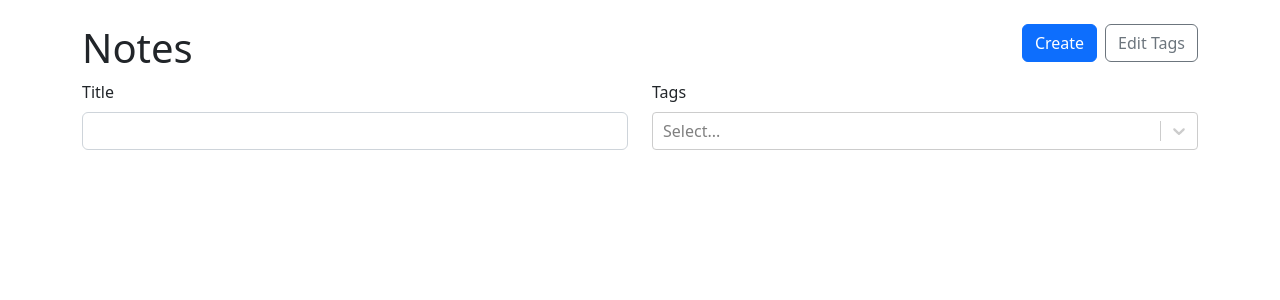
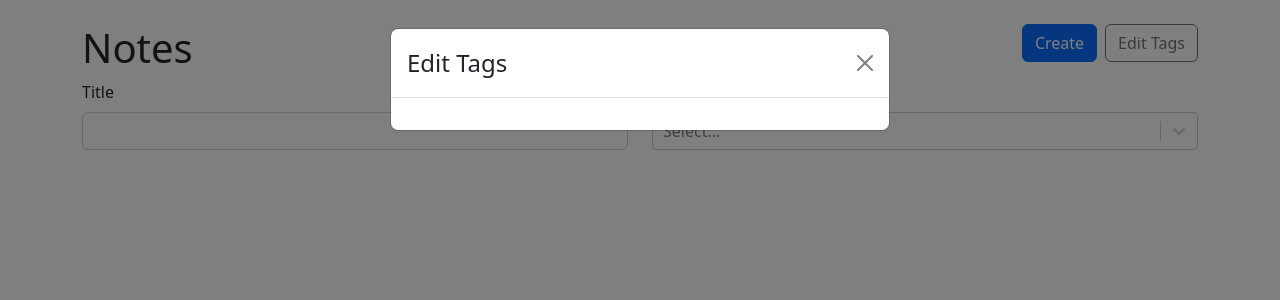
Before and after one commit to yashwanth-git/notes-app, a React (Vite) app: page / in a window 1280 px wide. Both pictures are taken after a click on the button "Edit Tags". Shown: the top 300 px of the page. Built offline with nearby package versions, Linux system fonts and the light colour scheme.

Commit message:
adds editTags Modal

```diff
--- a/src/NoteList.tsx
+++ b/src/NoteList.tsx
@@ -1,5 +1,14 @@
 import { useMemo, useState } from "react";
-import { Row, Col, Stack, Button, Form, Card, Badge } from "react-bootstrap";
+import {
+  Row,
+  Col,
+  Stack,
+  Button,
+  Form,
+  Card,
+  Badge,
+  Modal,
+} from "react-bootstrap";
 import { Link } from "react-router-dom";
 import ReactSelect from "react-select";
 import { Tag } from "./App";
@@ -16,9 +25,16 @@ type SimplifiedNote = {
   id: string;
 };
 
+type EditTagsModalProps = {
+  show: boolean;
+  availableTags: Tag[];
+  handleClose: () => void;
+};
+
 const NoteList = ({ availableTags, notes }: NoteListProps) => {
   const [selectedTags, setSelectedTags] = useState<Tag[]>([]);
   const [title, setTitle] = useState("");
+  const [editTagsModalIsOpen, setEditTagsModalIsOpen] = useState(false);
 
   const filteredNotes = useMemo(() => {
     return notes.filter((note) => {
@@ -44,7 +60,12 @@ const NoteList = ({ availableTags, notes }: NoteListProps) => {
             <Link to="/new">
               <Button variant="primary">Create</Button>
             </Link>
-            <Button variant="outline-secondary">Edit Tags</Button>
+            <Button
+              variant="outline-secondary"
+              onClick={() => setEditTagsModalIsOpen(true)}
+            >
+              Edit Tags
+            </Button>
           </Stack>
         </Col>
       </Row>
@@ -86,6 +107,11 @@ const NoteList = ({ availableTags, notes }: NoteListProps) => {
           </Col>
         ))}
       </Row>
+      <EditTagsModal
+        show={editTagsModalIsOpen}
+        handleClose={() => setEditTagsModalIsOpen(false)}
+        availableTags={availableTags}
+      />
     </>
   );
 };
@@ -93,14 +119,27 @@ const NoteList = ({ availableTags, notes }: NoteListProps) => {
 const NoteCard = ({ id, title, tags }: SimplifiedNote) => {
   console.log(tags);
   return (
-    <Card as={Link} to={`/${id}`} className={`h-100 text-reset text-decoration-none ${styles.card}`}>
+    <Card
+      as={Link}
+      to={`/${id}`}
+      className={`h-100 text-reset text-decoration-none ${styles.card}`}
+    >
       <Card.Body>
-        <Stack gap={2} className="align-items-center justify-content-center h-100">
+        <Stack
+          gap={2}
+          className="align-items-center justify-content-center h-100"
+        >
           <span className="fs-5">{title}</span>
           {tags.length > 0 && (
-            <Stack gap={1} direction="horizontal" className="justify-content-center flex-wrap">
-              {tags.map(tag => (
-                  <Badge className="text-truncate" key={tag.id}>{tag.label}</Badge>
+            <Stack
+              gap={1}
+              direction="horizontal"
+              className="justify-content-center flex-wrap"
+            >
+              {tags.map((tag) => (
+                <Badge className="text-truncate" key={tag.id}>
+                  {tag.label}
+                </Badge>
               ))}
             </Stack>
           )}
@@ -109,4 +148,34 @@ const NoteCard = ({ id, title, tags }: SimplifiedNote) => {
     </Card>
   );
 };
+
+const EditTagsModal = ({
+  availableTags,
+  show,
+  handleClose,
+}: EditTagsModalProps) => {
+  return (
+    <Modal show={show} onHide={handleClose}>
+      <Modal.Header closeButton>
+        <Modal.Title>Edit Tags</Modal.Title>
+      </Modal.Header>
+      <Modal.Body>
+        <Form>
+          <Stack gap={2}>
+            {availableTags.map((tag) => (
+              <Row key={tag.id}>
+                <Col>
+                  <Form.Control type="text" value={tag.label} />
+                </Col>
+                <Col xs="auto">
+                  <Button variant="outline-danger">&times;</Button>
+                </Col>
+              </Row>
+            ))}
+          </Stack>
+        </Form>
+      </Modal.Body>
+    </Modal>
+  );
+};
 export default NoteList;
```
